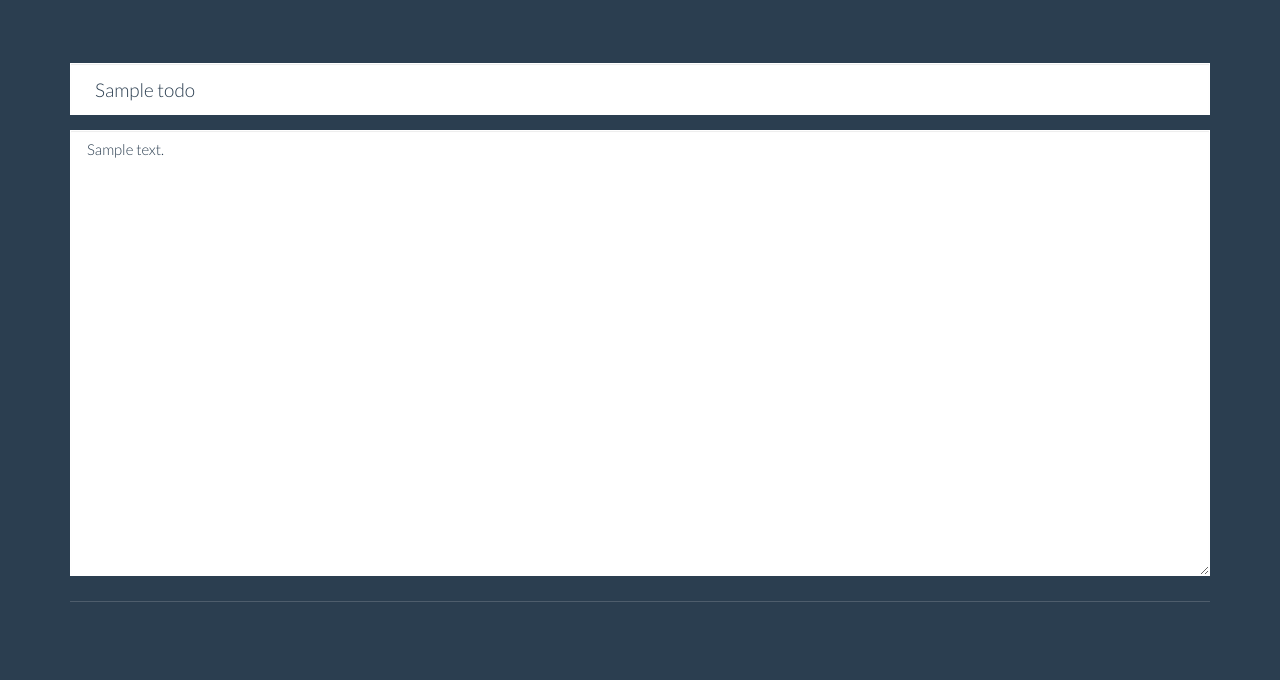
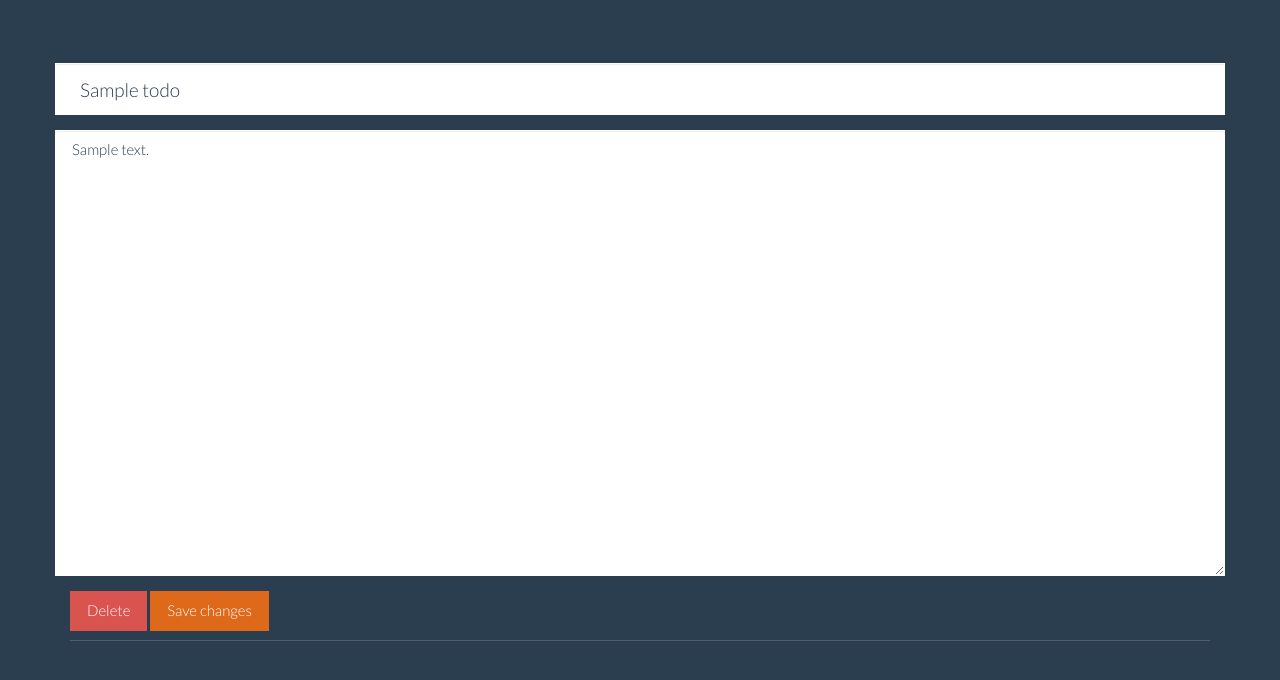
Before and after one commit to msanatan/organise, a Flask app: page /todos/todo/1 in a window 1280 px wide. Shown: the part 40-720 px from the top of the page. Run offline with Flask 2, Linux system fonts and the light colour scheme; tables that the repository leaves empty hold one stand-in row (values such as "Sample post"); some libraries are stand-ins or nearby versions.

Commit message:
Enable a true form so that the edit function can work

```diff
--- a/organise/templates/todo.html
+++ b/organise/templates/todo.html
@@ -1,12 +1,17 @@
 {% extends "base.html" %}
 {% block body %}
 
-    <div class="form-group">
-        <input class="form-control input-lg" type="text" id="inputLarge" value="{{todo.title}}">
-    </div>
+    <form class="form-horizontal" action="{{ url_for('todos.edit_todo', t_id=todo.id) }}" method="post">
+        <div class="form-group">
+            <input class="form-control input-lg" type="text" name="title" value="{{todo.title}}">
+        </div>
 
-    <div class="form-group">
-        <textarea class="form-control" rows="20" id="description" name="description">{{todo.description}}</textarea>
-    </div>
+        <div class="form-group">
+            <textarea class="form-control" rows="20" name="description">{{todo.description}}</textarea>
+        </div>
+
+        <button type="button" class="btn btn-danger">Delete</button>
+        <button type="submit" class="btn btn-primary">Save changes</button>
+    </form>
 
 {% endblock %}
```
